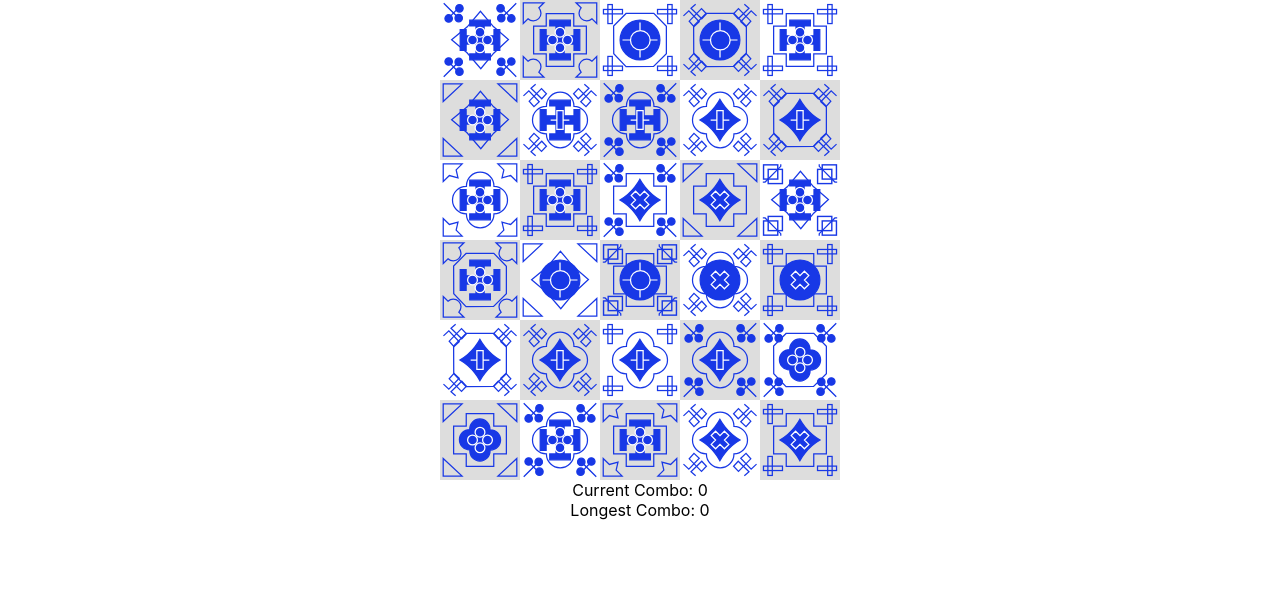
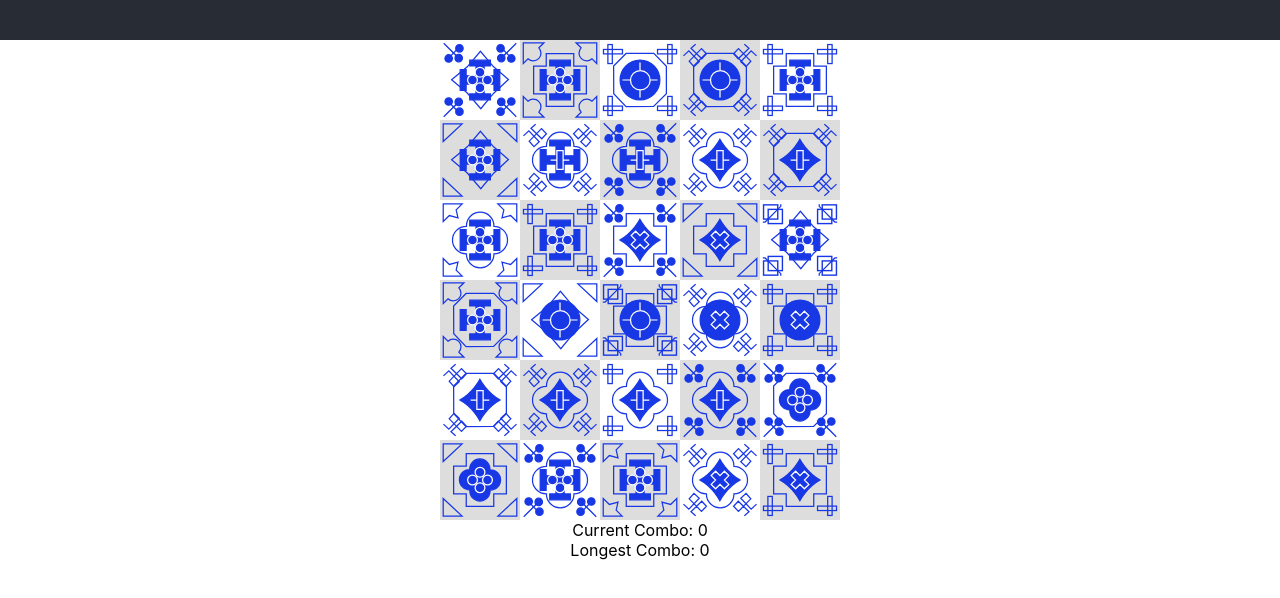
Before and after one commit to dahmad/tiles, a React (Create React App) app in the folder tiles/: page / in a window 1280 px wide. Shown: the top 598 px of the page. Built offline with nearby package versions, Linux system fonts and the light colour scheme.

Commit message:
Add header

```diff
--- a/tiles/src/App.css
+++ b/tiles/src/App.css
@@ -4,7 +4,7 @@
 
 .App-header {
   background-color: #282c34;
-  min-height: 0vh;
+  min-height: 5vh;
   display: flex;
   flex-direction: column;
   align-items: center;
```
